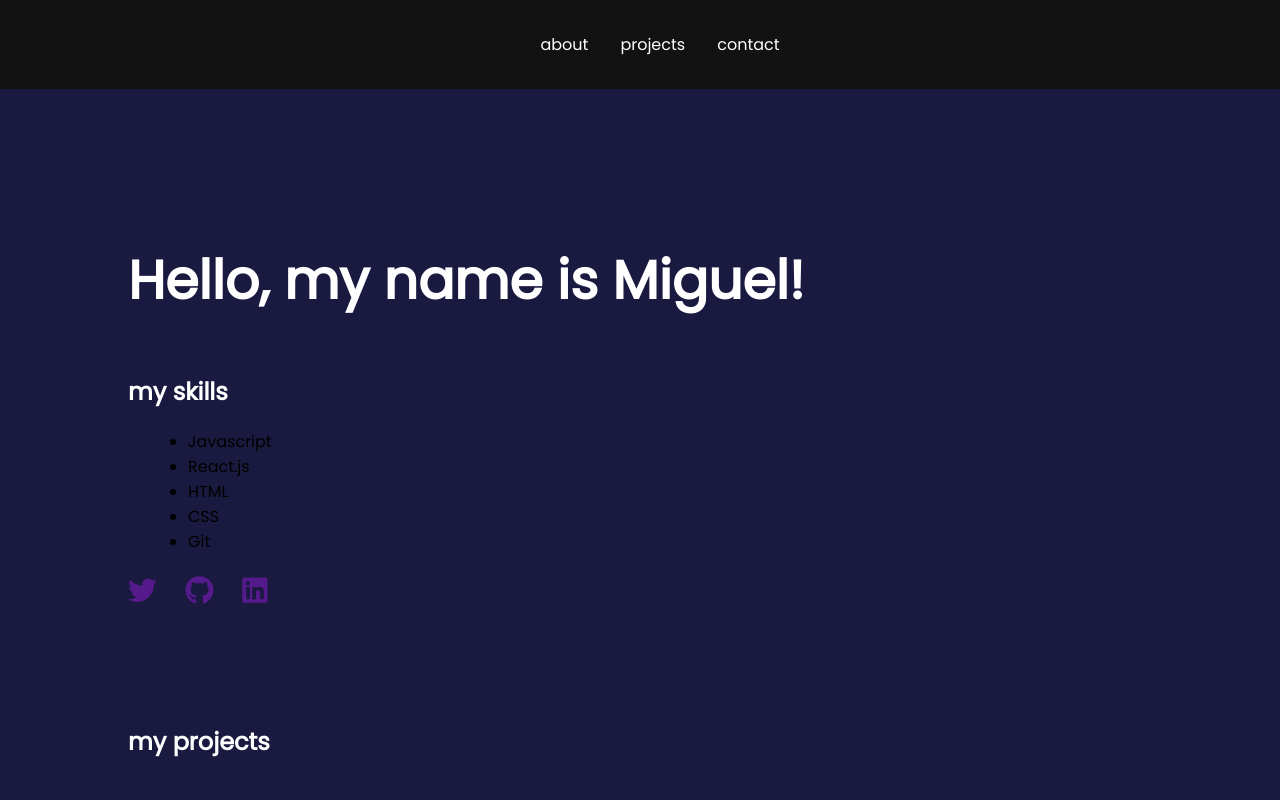
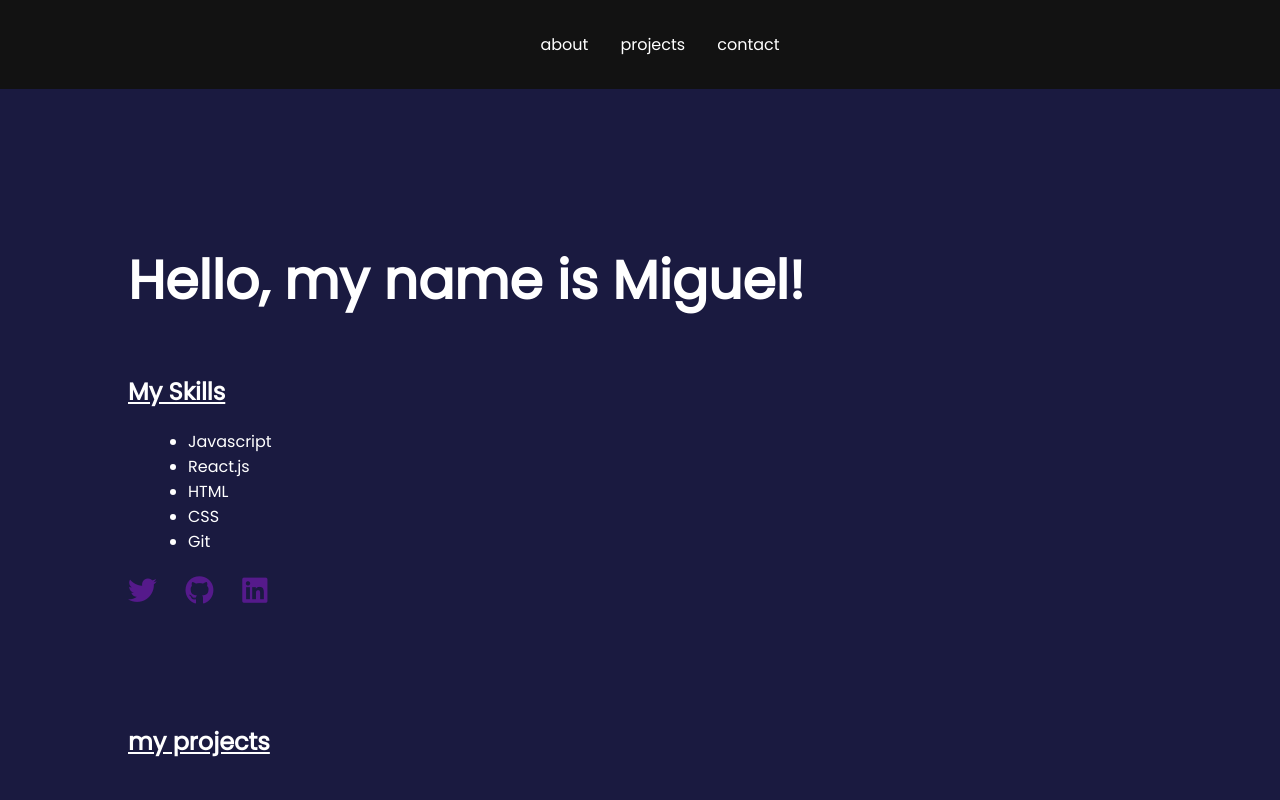
Before and after one commit to miguelaledesma/first_react_project, a React (Create React App) app: page / in a window 1280 px wide. Shown: the top 800 px of the page. Built offline with nearby package versions, Linux system fonts and the light colour scheme.

Commit message:
working on designs still

```diff
--- a/src/components/About.js
+++ b/src/components/About.js
@@ -7,7 +7,7 @@ const About = () => {
 
       <section>
       <h1>Hello, my name is Miguel!</h1>
-        <h2>my skills</h2>
+        <h2>My Skills</h2>
         <ul class="about-me-list">
           <li>Javascript</li>
           <li>React.js</li>
--- a/src/components/Contact.js
+++ b/src/components/Contact.js
@@ -20,8 +20,6 @@ const Contact = () => {
             <div>I will contact you soon.</div>
             </>
         )
-    } else if (submitted){
-        return setSubmitted(true)
     }
 
     return(
--- a/src/index.css
+++ b/src/index.css
@@ -34,6 +34,7 @@ h1{
 }
 h2{
   color: white;
+  text-decoration: underline;
 }
 
 #navbar ul {
@@ -177,3 +178,7 @@ h2{
     margin: 5px;
     border-radius: 2px;
   }
+
+  .about-me-list{
+    color:white;
+  }
```
